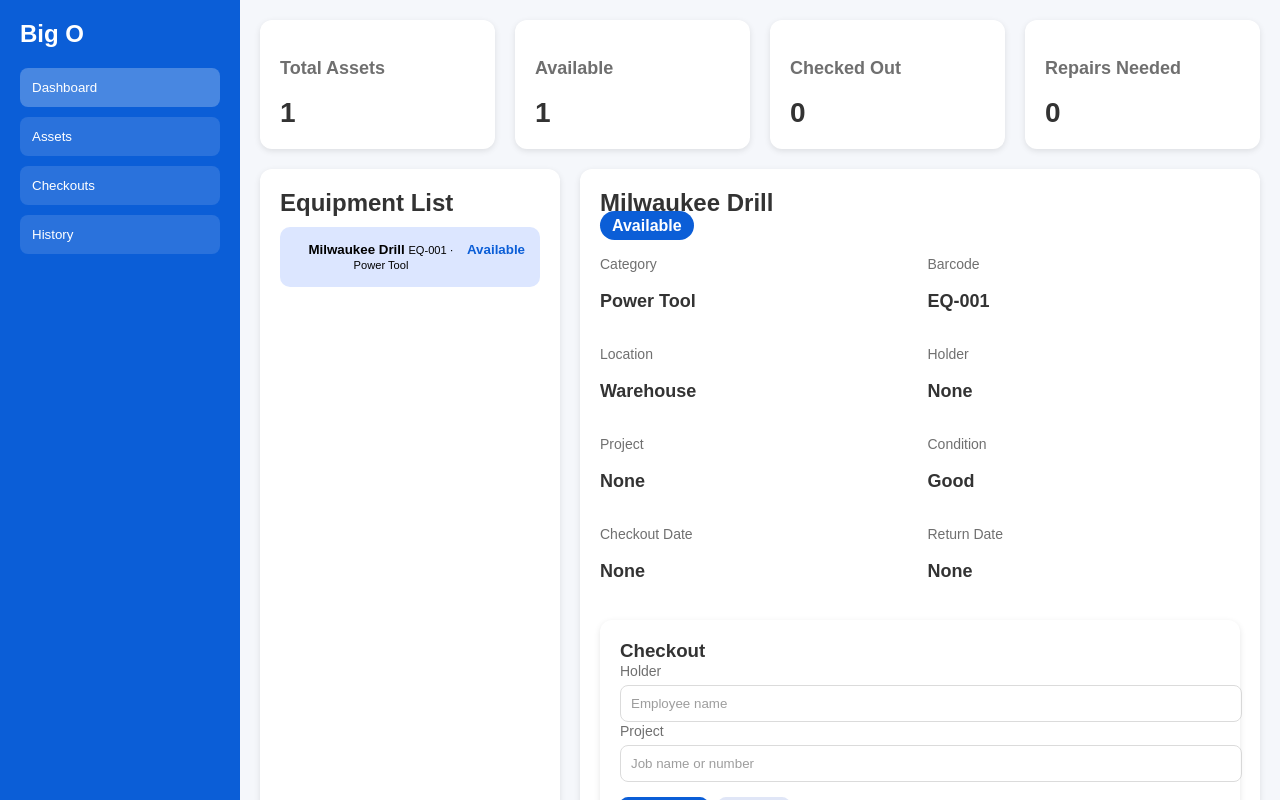
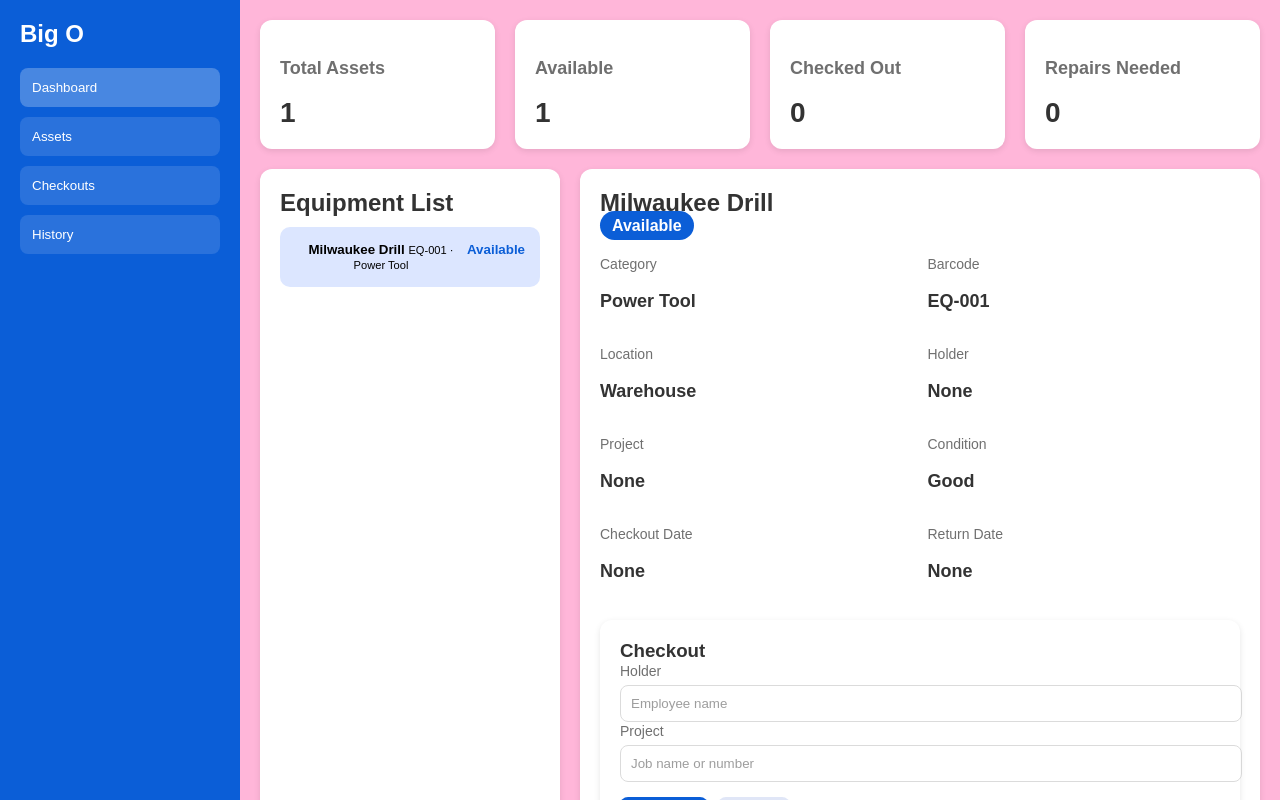
Before and after one commit to BigO2183/Asset-Tracker, a plain HTML site: page index.html in a window 1280 px wide. Drawn offline with nearby package versions, Linux system fonts and the light colour scheme; a script that the page names is missing.

Commit message:
Change background color to pink

```diff
--- a/styles.css
+++ b/styles.css
@@ -2,7 +2,7 @@
 body {
   margin: 0;
   font-family: Arial, sans-serif;
-  background: #f5f7fb;
+  background: #ffb6d9;
   color: #333;
 }
 
```
